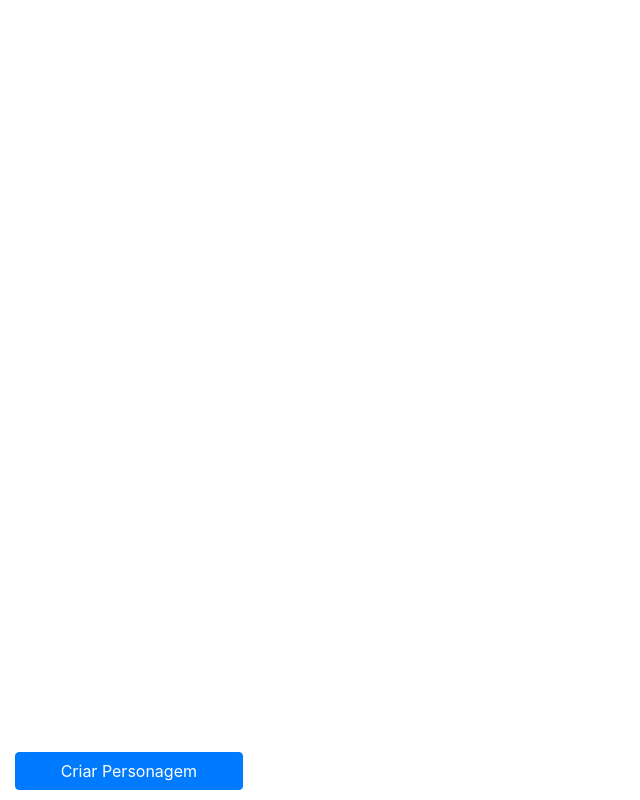
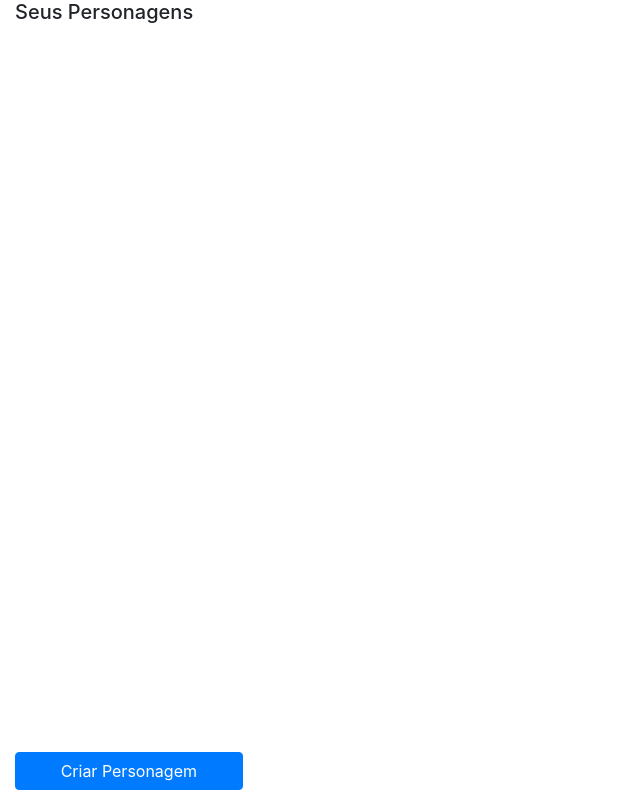
Before and after one commit to Jovemp/RPGPlus, an Electron app: page src/app/views/homeView.html in a window 1366 px wide. Shown: the whole page, without its empty margins (0-640 px from the left). Drawn offline with nearby package versions, Linux system fonts and the light colour scheme; no server answers.

Commit message:
Finalização da adição das classes laterais

```diff
--- a/src/app/views/homeView.html
+++ b/src/app/views/homeView.html
@@ -11,6 +11,7 @@
         <div class="row">
             <!-- Lista de Fichas de personagem -->
             <div class="col-2">
+                <h5>Seus Personagens</h5>
                 <div id="btn-group" data-toggle="buttons" style="margin-top: 10px">
                 </div>
                 <button class="btn btn-primary col-2" style="position: fixed; bottom: 10px" id="createCharacter">Criar Personagem</button>
```
